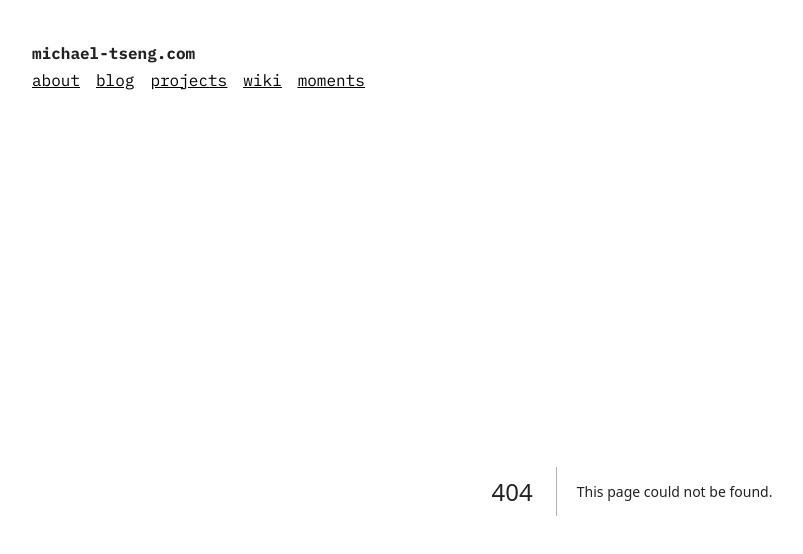
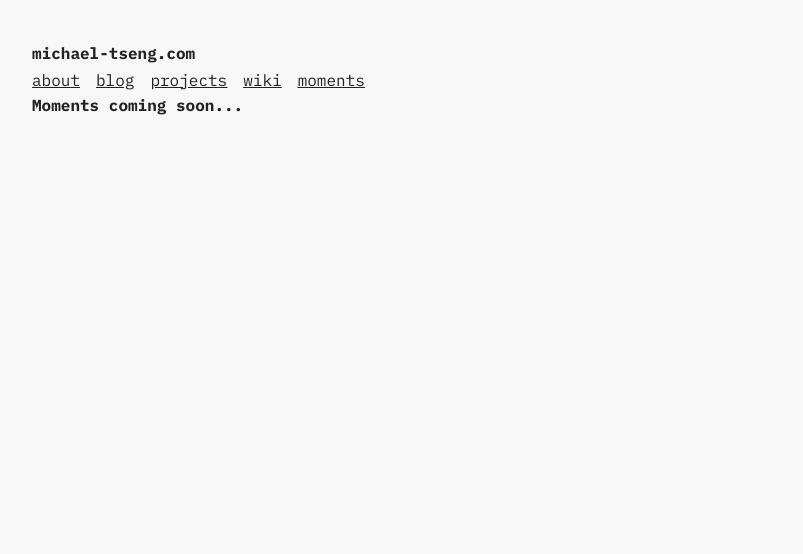
Before and after one commit to tsengtinghan/michael-tseng.com, a Next.js app: page /moments in a window 1280 px wide. Before the commit this address had no page. Shown: the top 554 px of the page, without its empty margins (8-811 px from the left). Built offline with nearby package versions, Linux system fonts and the light colour scheme.

Commit message:
added moments and wiki page

```diff
--- a/app/about/page.tsx
+++ b/app/about/page.tsx
@@ -1,4 +1,4 @@
-import Navbar from "@components/navbar/Navbar";
+import Navbar from "@components/navbar/navbar";
 export default function About() {
   return (
     <div>
--- a/app/layout.tsx
+++ b/app/layout.tsx
@@ -1,7 +1,7 @@
 import type { Metadata } from "next";
 import { Inter } from "next/font/google";
 import "./globals.css";
-import Navbar from "@components/navbar/Navbar";
+import Navbar from "@components/navbar/navbar";
 
 const inter = Inter({ subsets: ["latin"] });
 
--- /dev/null
+++ b/app/moments/page.tsx
@@ -0,0 +1,7 @@
+export default function MomentsPage() {
+  return (
+    <div>
+      <h1>Moments coming soon...</h1>
+    </div>
+  );
+}
--- a/app/page.tsx
+++ b/app/page.tsx
@@ -1,7 +1,7 @@
 import About from "./about/page";
 import RootLayout from "./layout"
 import Link from "next/link";
-import Navbar from "@components/navbar/Navbar";
+import Navbar from "@components/navbar/navbar";
 
 export default function Homepage() {
   return (
--- /dev/null
+++ b/app/wiki/page.tsx
@@ -0,0 +1,7 @@
+export default function WikiPage() {
+  return (
+    <div>
+      <h1>Wiki coming soon...</h1>
+    </div>
+  );
+}
```
